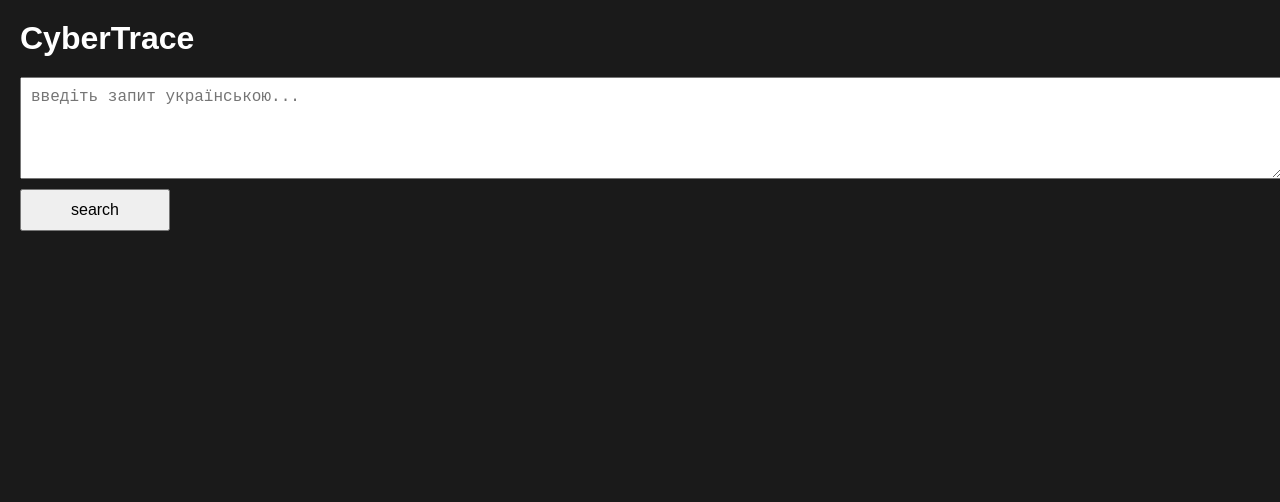
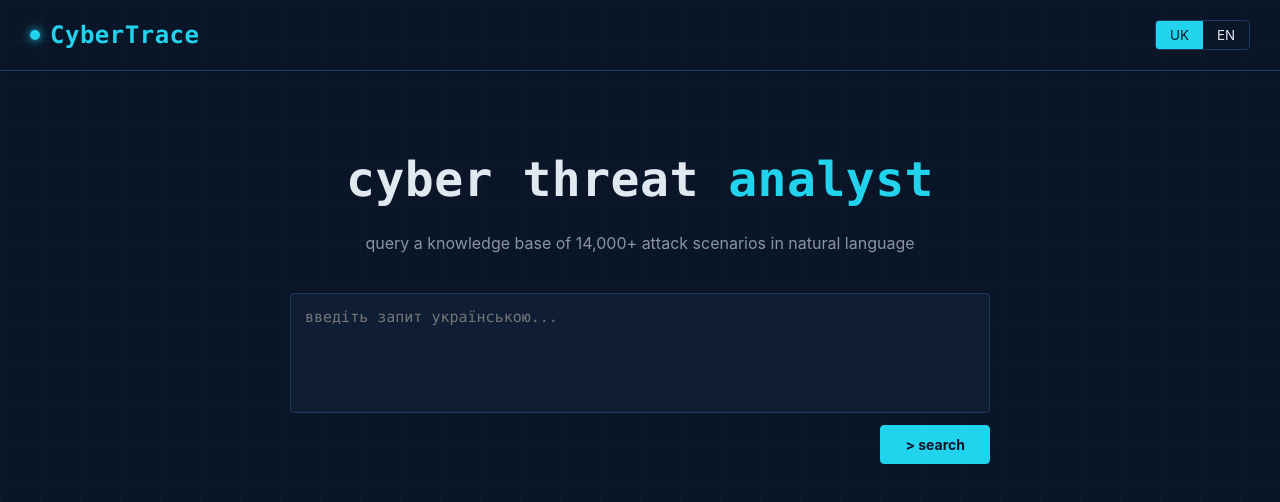
Before and after one commit to SukhnaazRandhawa/EDTH-CyberTrace, a React app in the folder frontend/: page / in a window 1280 px wide. Shown: the top 502 px of the page. Built offline with nearby package versions, Linux system fonts and the light colour scheme; the HTML template or start-up script is replaced by a standard one.

Commit message:
frontend: landing page, graph diff

```diff
--- a/frontend/src/App.jsx
+++ b/frontend/src/App.jsx
@@ -4,12 +4,75 @@
 
 function App() {
   const [result, setResult] = useState(null)
+  const [lang, setLang] = useState('UK')   // 'UK' or 'EN'
 
   return (
-    <div style={{display:'flex', flexDirection:'column', padding:'20px', gap:'20px', width:'100%', boxSizing:'border-box'}}>
-      <h1 style={{margin:0}}>CyberTrace</h1>
-      <InputPanel onResult={setResult} />
-      {result && <OutputPanel data={result} />}
+    <div style={{position:'relative', minHeight:'100vh', zIndex:1}}>
+
+      {/* top bar with logo + lang toggle */}
+      <div style={{
+        display:'flex', justifyContent:'space-between', alignItems:'center',
+        padding:'20px 30px', borderBottom:'1px solid #1e3a5f'
+      }}>
+        <div style={{display:'flex', alignItems:'center', gap:'10px'}}>
+          <div style={{width:'10px', height:'10px', background:'#22d3ee', borderRadius:'50%', boxShadow:'0 0 10px #22d3ee'}} />
+          <h2 style={{margin:0, color:'#22d3ee'}}>CyberTrace</h2>
+        </div>
+
+        <LangToggle lang={lang} setLang={setLang} />
+      </div>
+
+      {/* main content */}
+      {!result ? (
+        // landing page (no result yet)
+        <div style={{display:'flex', flexDirection:'column', alignItems:'center', justifyContent:'center', padding:'80px 30px', textAlign:'center'}}>
+          <h1 style={{fontSize:'48px', margin:'0 0 10px 0', color:'#e2e8f0'}}>
+            cyber threat <span style={{color:'#22d3ee'}}>analyst</span>
+          </h1>
+          <p style={{opacity:0.6, marginBottom:'40px', fontSize:'16px'}}>
+            query a knowledge base of 14,000+ attack scenarios in natural language
+          </p>
+          <div style={{width:'100%', maxWidth:'700px'}}>
+            <InputPanel onResult={setResult} lang={lang} />
+          </div>
+        </div>
+      ) : (
+        // results view
+        <div style={{padding:'30px'}}>
+          <div style={{maxWidth:'1200px', margin:'0 auto'}}>
+            <InputPanel onResult={setResult} lang={lang} compact={true} />
+            <OutputPanel data={result} />
+          </div>
+        </div>
+      )}
+
+    </div>
+  )
+}
+
+function LangToggle({lang, setLang}) {
+  return (
+    <div style={{display:'flex', border:'1px solid #1e3a5f', borderRadius:'4px', overflow:'hidden'}}>
+      <button
+        onClick={() => setLang('UK')}
+        style={{
+          padding:'6px 14px', border:'none', borderRadius:0,
+          background: lang === 'UK' ? '#22d3ee' : 'transparent',
+          color: lang === 'UK' ? '#0a1628' : '#e2e8f0'
+        }}
+      >
+        UK
+      </button>
+      <button
+        onClick={() => setLang('EN')}
+        style={{
+          padding:'6px 14px', border:'none', borderRadius:0,
+          background: lang === 'EN' ? '#22d3ee' : 'transparent',
+          color: lang === 'EN' ? '#0a1628' : '#e2e8f0'
+        }}
+      >
+        EN
+      </button>
     </div>
   )
 }
--- a/frontend/src/Gr_diff.jsx
+++ b/frontend/src/Gr_diff.jsx
@@ -53,22 +53,27 @@
           style: {
             'label': 'data(label)',
             'background-color': 'data(color)',
-            'color': '#fff',
-            'text-valign': 'center',
-            'text-halign': 'center',
-            'font-size': '10px',
-            'width': 40,
-            'height': 40
+            'border-width': 3,
+            'border-color': '#0a1628',
+            'color': '#e2e8f0',
+            'text-valign': 'bottom',
+            'text-margin-y': 8,
+            'font-size': '11px',
+            'font-family': 'Consolas, monospace',
+            'font-weight': 'bold',
+            'width': 50,
+            'height': 50
           }
         },
         {
           selector: 'edge',
           style: {
             'width': 2,
-            'line-color': '#666',
-            'target-arrow-color': '#666',
+            'line-color': '#22d3ee',
+            'opacity': 0.6,
+            'target-arrow-color': '#22d3ee',
             'target-arrow-shape': 'triangle',
-            'curve-style': 'bezier'
+            'curve-style': 'straight'
           }
         }
       ],
@@ -95,7 +100,7 @@
         {mode === 'after' && `after: ${data.timestamp2}`}
         {mode === 'diff' && 'combined diff view'}
       </p>
-      <div ref={container_ref} style={{width:'100%', height:'400px', background:'#0a0a0a', borderRadius:'6px'}} />
+      <div ref={container_ref} style={{width:'100%', height:'400px', background:'#020912', borderRadius:'6px'}} />
     </div>
   )
 }
--- a/frontend/src/Input_panel.jsx
+++ b/frontend/src/Input_panel.jsx
@@ -1,6 +1,6 @@
 import { useState } from 'react'
 
-function InputPanel({onResult}) {
+function InputPanel({onResult, lang, compact}) {
   const [query, setQuery] = useState('')
   const [loading, setLoading] = useState(false)
 
@@ -10,20 +10,21 @@
 
     // mock data for now until N's backend is ready
     const mock_result = {
-    intent: 'diff_states',
-    data: {
+      intent: 'diff_states',
+      data: {
         added: ['malicious_script', 'backdoor_user', 'exfil_endpoint'],
         removed: ['old_session_token'],
         modified: ['database_c', 'admin_account']
-        },
-    timestamp1: '14:00',
-    timestamp2: '16:00'
+      },
+      timestamp1: '14:00',
+      timestamp2: '16:00'
     }
 
-    // TODO: replace mock with real API call to N's backend
+    // TODO: replace with real API call
     // const res = await fetch('http://localhost:8000/query', {
     //   method: 'POST',
-    //   body: JSON.stringify({query})
+    //   headers: {'Content-Type':'application/json'},
+    //   body: JSON.stringify({query, lang})
     // })
     // const mock_result = await res.json()
 
@@ -31,20 +32,37 @@
     onResult(mock_result)
   }
 
+  const placeholder = lang === 'UK'
+    ? 'введіть запит українською...'
+    : 'enter your query in english...'
+
   return (
-    <div style={{display:'flex', flexDirection:'column', gap:'10px'}}>
+    <div style={{display:'flex', flexDirection:'column', gap:'12px', marginBottom: compact ? '30px' : 0}}>
       <textarea
         value={query}
         onChange={e => setQuery(e.target.value)}
-        placeholder='введіть запит українською...'
-        style={{width:'100%', height:'80px', padding:'10px', fontSize:'16px'}}
+        placeholder={placeholder}
+        style={{
+          width:'100%',
+          height: compact ? '60px' : '120px',
+          padding:'14px',
+          fontSize:'15px'
+        }}
       />
       <button
         onClick={handleSubmit}
         disabled={loading}
-        style={{width:'150px', padding:'10px', fontSize:'16px'}}
+        style={{
+          alignSelf:'flex-end',
+          padding:'10px 24px',
+          fontSize:'14px',
+          background: loading ? '#1e293b' : '#22d3ee',
+          color: loading ? '#e2e8f0' : '#0a1628',
+          borderColor: '#22d3ee',
+          fontWeight: 'bold'
+        }}
       >
-        {loading ? 'loading...' : 'search'}
+        {loading ? 'searching...' : '> search'}
       </button>
     </div>
   )
--- a/frontend/src/index.css
+++ b/frontend/src/index.css
@@ -1,12 +1,69 @@
+* {
+  box-sizing: border-box;
+}
+
 body {
   margin: 0;
   padding: 0;
-  background: #1a1a1a;
-  color: #fff;
-  font-family: sans-serif;
+  font-family: -apple-system, 'Segoe UI', sans-serif;
+  background: #0a1628;
+  color: #e2e8f0;
+  min-height: 100vh;
 }
 
 #root {
   width: 100%;
   min-height: 100vh;
 }
+
+/* subtle grid background for the cyber feel */
+body::before {
+  content: '';
+  position: fixed;
+  inset: 0;
+  background-image:
+    linear-gradient(rgba(34, 211, 238, 0.03) 1px, transparent 1px),
+    linear-gradient(90deg, rgba(34, 211, 238, 0.03) 1px, transparent 1px);
+  background-size: 40px 40px;
+  pointer-events: none;
+  z-index: 0;
+}
+
+button {
+  font-family: inherit;
+  background: #1e293b;
+  color: #e2e8f0;
+  border: 1px solid #334155;
+  border-radius: 4px;
+  cursor: pointer;
+  transition: all 0.15s;
+}
+
+button:hover:not(:disabled) {
+  border-color: #22d3ee;
+  color: #22d3ee;
+}
+
+button:disabled {
+  opacity: 0.5;
+  cursor: not-allowed;
+}
+
+textarea {
+  font-family: 'Consolas', 'Monaco', monospace;
+  background: #0f1e35;
+  color: #e2e8f0;
+  border: 1px solid #1e3a5f;
+  border-radius: 4px;
+  outline: none;
+  resize: none;
+}
+
+textarea:focus {
+  border-color: #22d3ee;
+}
+
+h1, h2, h3 {
+  font-family: 'Consolas', 'Monaco', monospace;
+  letter-spacing: 0.5px;
+}
```
